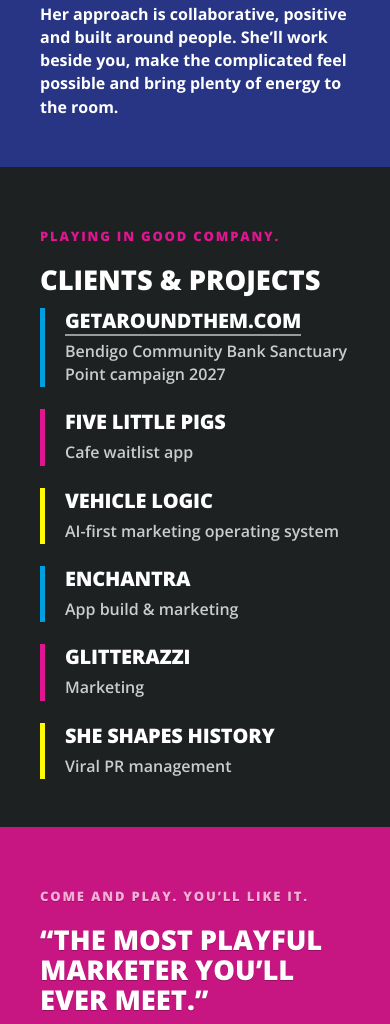
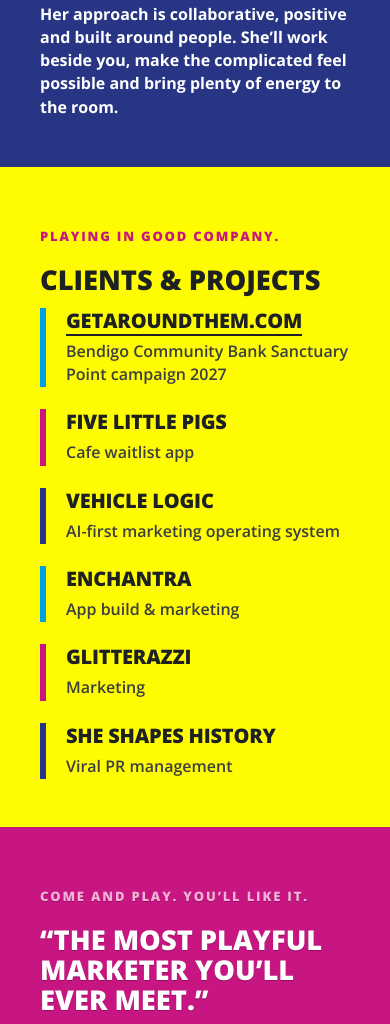
Before and after one commit to EmaVet/PlayfulMarketing, a plain HTML site: page index.html in a window 390 px wide. Shown: the part 2415-3439 px from the top of the page. Drawn offline with nearby package versions, Linux system fonts and the light colour scheme.

Commit message:
Recolour clients panel in brand yellow instead of black
Co-Authored-By: Claude Fable 5.2 <noreply@anthropic.com>
Claude-Session: https://claude.ai/code/session_017zPHCis41conYL8LZDob4V

```diff
--- a/index.html
+++ b/index.html
@@ -14,6 +14,7 @@
     --body:clamp(16px,min(1.5vw,2.4vh),23px);
     --headline:clamp(30px,min(4.6vw,6.2vh),64px);
     --label:clamp(13px,1.15vw,16px);
+    --yellow:#fffb00; --yellow-navtint:#c4c100;
     --bar:clamp(44px,7.4vh,64px);
     --pad:clamp(28px,6vh,96px);
   }
@@ -48,16 +49,17 @@
   .navigation li span{line-height:calc(var(--bar)*.75);display:block;width:min(100% - 12vw, 1000px);margin:calc(var(--bar)*.25) auto 0;font-weight:800;text-transform:uppercase;font-size:clamp(20px,min(3.2vw,5.2vh),44px);white-space:nowrap;transition:color .2s ease;}
   .navigation .n1{background:var(--cyan);}   .navigation .n1 span{color:var(--cyan-navtint);}
   .navigation .n2{background:var(--indigo);} .navigation .n2 span{color:var(--indigo-navtint);}
-  .navigation .n3{background:var(--ink);}    .navigation .n3 span{color:#6f7676;}
+  .navigation .n3{background:var(--yellow);} .navigation .n3 span{color:var(--yellow-navtint);}
   .navigation .n4{background:var(--magenta);}.navigation .n4 span{color:var(--magenta-navtint);}
   .navigation li:hover span{color:#fff;}
+  .navigation .n3:hover span{color:var(--ink);}
 
   /* Slides 2–5 */
   #slide2{background:var(--cyan);color:#fff;}
   #slide3{background:var(--indigo);color:#fff;}
   #slide4{background:var(--magenta);color:#fff;}
   #slide2 .inner,#slide4 .inner,#clients .inner{padding:var(--pad) 0;}
-  #clients{background:var(--ink);color:#fff;}
+  #clients{background:var(--yellow);color:var(--ink);}
   #slide3 .inner{padding:var(--pad) 0;justify-content:center;}
 
   .eyebrow{font-weight:800;text-transform:uppercase;letter-spacing:.14em;font-size:var(--label);margin-bottom:clamp(10px,2.4vh,20px);}
@@ -75,7 +77,7 @@
   .two-col{display:grid;grid-template-columns:repeat(auto-fit,minmax(240px,1fr));gap:20px 40px;line-height:1.55;font-size:var(--body);font-weight:600;text-shadow:0 1px 0 var(--cyan-shadow);margin-bottom:clamp(12px,2.6vh,22px);max-width:820px;}
   .two-col p{margin:0;}
   .emph{margin:0 0 clamp(14px,3vh,26px);max-width:720px;font-weight:700;line-height:1.4;font-size:var(--body);text-shadow:0 1px 0 var(--cyan-shadow);}
-  .emph .hi{color:#fffb00;}
+  .emph .hi{color:var(--yellow);}
   .h-label{font-weight:800;text-shadow:0 1px 0 var(--cyan-shadow);margin-bottom:clamp(10px,2vh,16px);font-size:var(--label);text-transform:uppercase;letter-spacing:.14em;}
   .tags{margin:0;padding:0;list-style:none;}
   .tags li{display:inline-block;margin:0 10px clamp(7px,1.4vh,12px) 0;background:#fff;border-bottom:1px solid var(--cyan-shadow);color:var(--cyan);padding:0 12px;font-weight:800;text-transform:uppercase;font-size:clamp(12px,min(1.1vw,2vh),16px);line-height:clamp(25px,4.2vh,32px);}
@@ -86,15 +88,15 @@
   .who li{padding:0 0 0 40px;background:url(images/bullet.svg) no-repeat 0 .1em;background-size:22px 22px;line-height:1.45;font-size:var(--body);font-weight:600;}
 
   /* Clients */
-  #clients .eyebrow{color:var(--pink);}
+  #clients .eyebrow{color:var(--magenta);}
   .clients{margin:0;padding:0;list-style:none;display:grid;grid-template-columns:repeat(auto-fit,minmax(260px,1fr));gap:clamp(18px,3.4vh,34px) 40px;}
-  .clients li{padding:2px 0 2px 20px;border-left:5px solid var(--cyan);}
-  .clients li:nth-child(3n+2){border-color:var(--pink);}
-  .clients li:nth-child(3n){border-color:#fffb00;}
-  .clients .name{display:block;font-weight:800;text-transform:uppercase;letter-spacing:-.01em;line-height:1.1;font-size:clamp(19px,min(2vw,3.6vh),28px);color:#fff;}
+  .clients li{padding:2px 0 2px 20px;border-left:6px solid var(--cyan);}
+  .clients li:nth-child(3n+2){border-color:var(--magenta);}
+  .clients li:nth-child(3n){border-color:var(--indigo);}
+  .clients .name{display:block;font-weight:800;text-transform:uppercase;letter-spacing:-.01em;line-height:1.1;font-size:clamp(19px,min(2vw,3.6vh),28px);color:var(--ink);}
   .clients a.name{cursor:none;}
-  .clients a.name span{border-bottom:2px solid rgba(255,255,255,.55);}
-  .clients .what{display:block;margin-top:8px;font-weight:600;line-height:1.4;font-size:var(--body);color:#c9cdcd;}
+  .clients a.name span{border-bottom:2px solid var(--ink);}
+  .clients .what{display:block;margin-top:8px;font-weight:600;line-height:1.4;font-size:var(--body);color:#3a3f3f;}
 
   /* Contact */
   .contact{display:flex;flex-wrap:wrap;gap:28px 44px;align-items:flex-start;}
```
